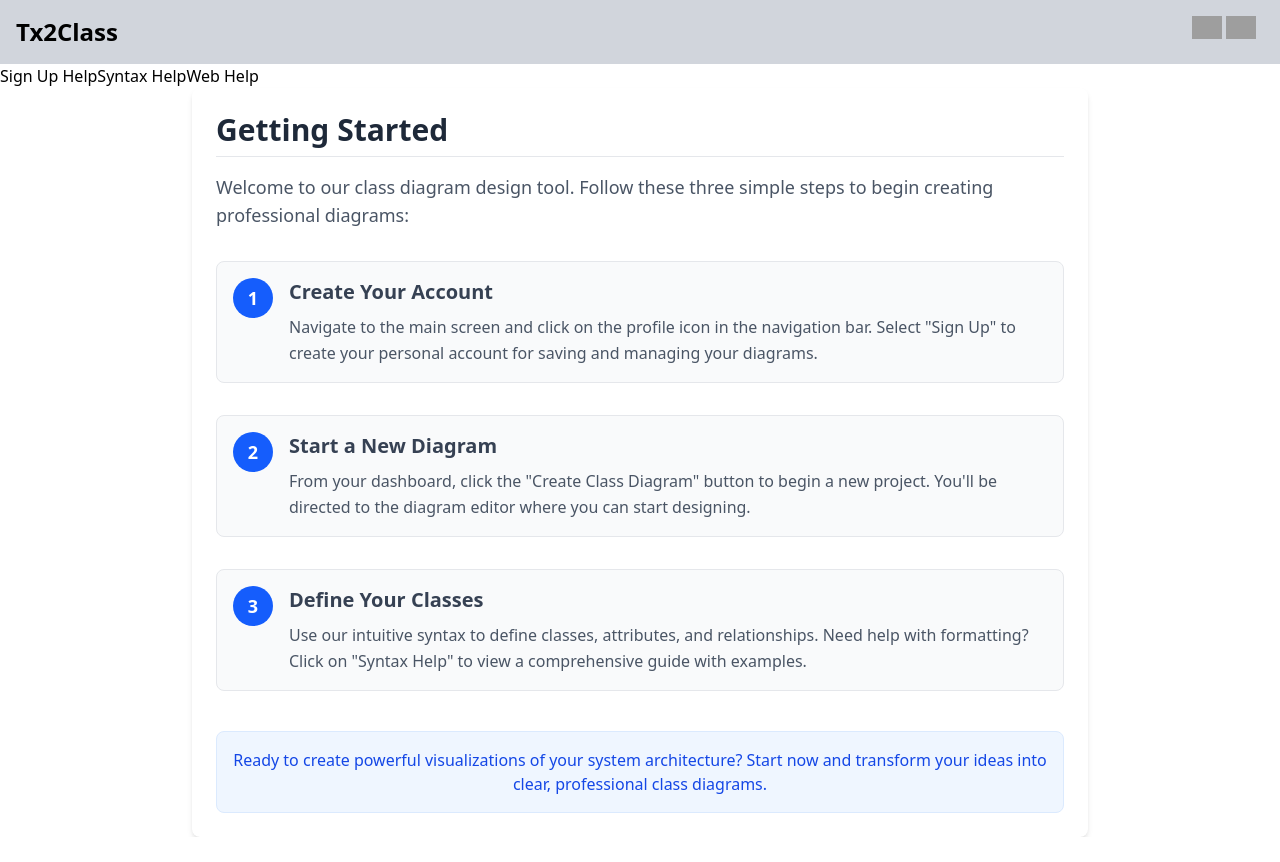
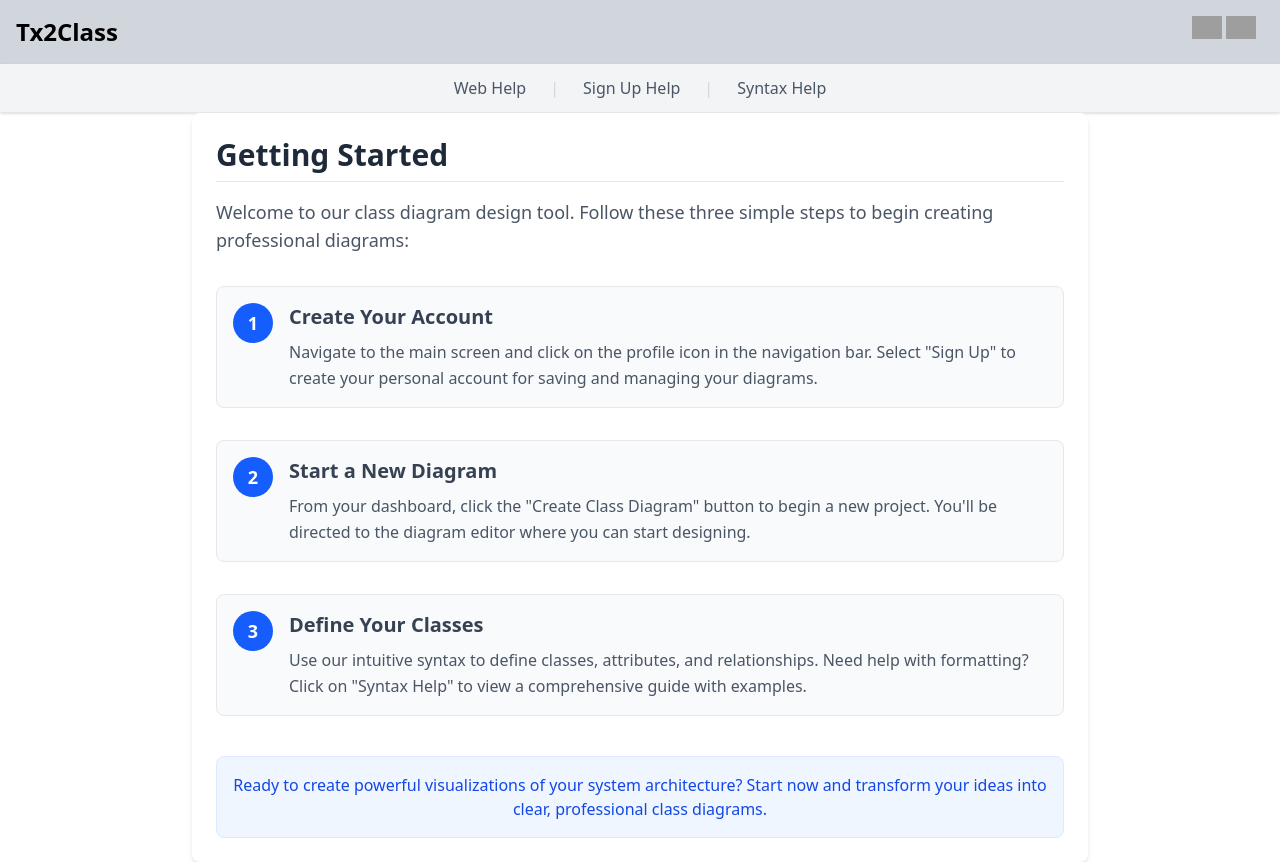
Before and after one commit to pelegc49/Web, a React (Vite) app in the folder Front/: page /help/web-help in a window 1280 px wide. Before the commit the page ends 837 px from the top, so only its background shows below. Built offline with nearby package versions, Linux system fonts and the light colour scheme; grey boxes are pictures that could not be loaded.

Commit message:
Refactor Help component to use navigation hooks and improve toolbar layout

```diff
--- a/Front/src/components/Help.jsx
+++ b/Front/src/components/Help.jsx
@@ -1,14 +1,28 @@
 import React from 'react';
 import SyntaxHelp from "./SyntaxHelp.jsx"
-import { Link, Outlet } from 'react-router-dom';
+import { Link, Outlet, useNavigate } from 'react-router-dom';
+import { toolbarContainer, toolbarNav, toolbarLink, toolbarDivider } from './Style.jsx';
 
 export default function Help() {
+  const navigate = useNavigate();
+
+  React.useEffect(() => {
+    // Redirect to web-help by default
+    navigate('web-help');
+  }, []);
+
   return (
-      <>
-      <button><Link to="sign-up">Sign Up Help</Link></button>
-      <button><Link to="syntax">Syntax Help</Link></button>
-      <button><Link to="web-help">Web Help</Link> </button>
-       <Outlet />
-      </>
-  )
+    <div>
+      <nav className={toolbarContainer}>
+        <div className={toolbarNav}>
+          <Link to="web-help" className={toolbarLink}>Web Help</Link>
+          <span className={toolbarDivider}>|</span>
+          <Link to="sign-up" className={toolbarLink}>Sign Up Help</Link>
+          <span className={toolbarDivider}>|</span>
+          <Link to="syntax" className={toolbarLink}>Syntax Help</Link>
+        </div>
+      </nav>
+      <Outlet />
+    </div>
+  );
 }
--- a/Front/src/components/Style.jsx
+++ b/Front/src/components/Style.jsx
@@ -1,3 +1,9 @@
+// Toolbar styles
+export const toolbarContainer = "w-full bg-gray-100 shadow-sm flex justify-center items-center py-3 border-b border-gray-200";
+export const toolbarNav = "flex items-center space-x-6";
+export const toolbarLink = "text-gray-600 hover:text-gray-900 font-medium transition-colors duration-200";
+export const toolbarDivider = "text-gray-300";
+
 export const classNodeContainer = "bg-white rounded-lg shadow-md border border-gray-300 p-4 m-2 hover:shadow-lg transition-shadow";
 export const classNodeTitle = "font-bold text-lg border-b border-gray-200 pb-2 mb-2 text-blue-700 text-center";
 export const attributeItem = "py-1 px-2 hover:bg-gray-100 rounded";
```
